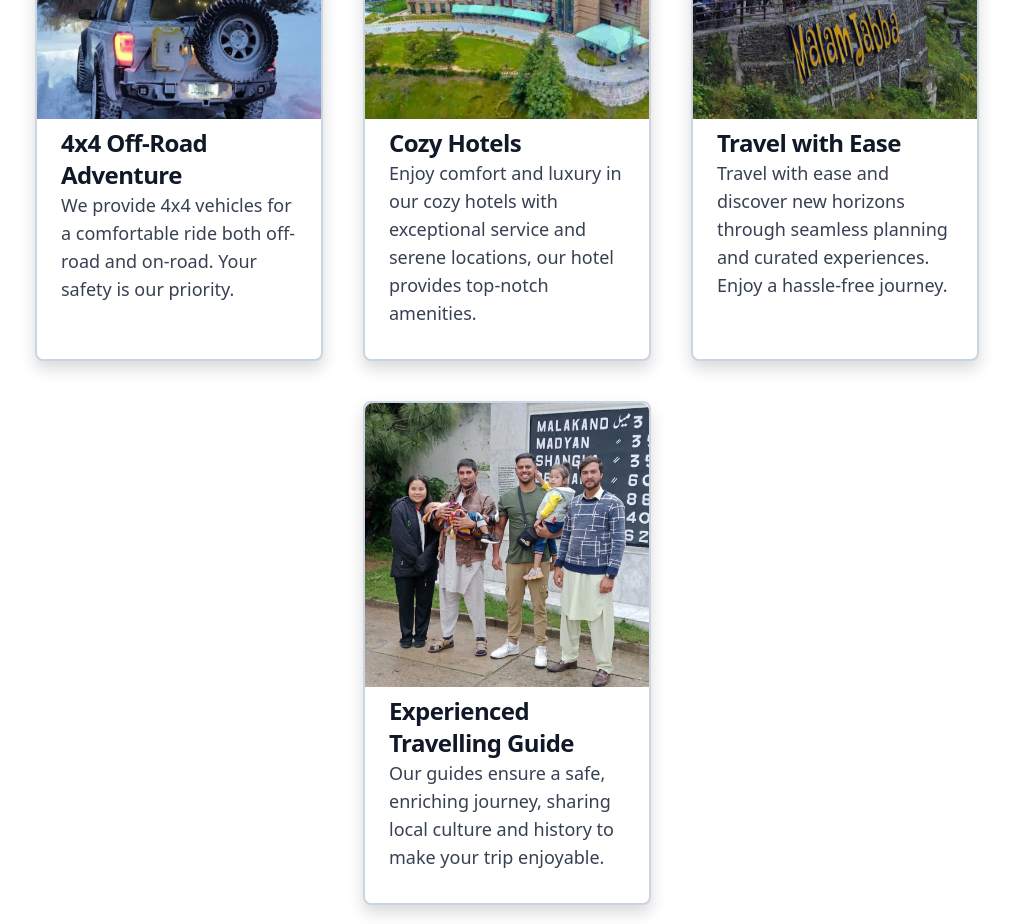
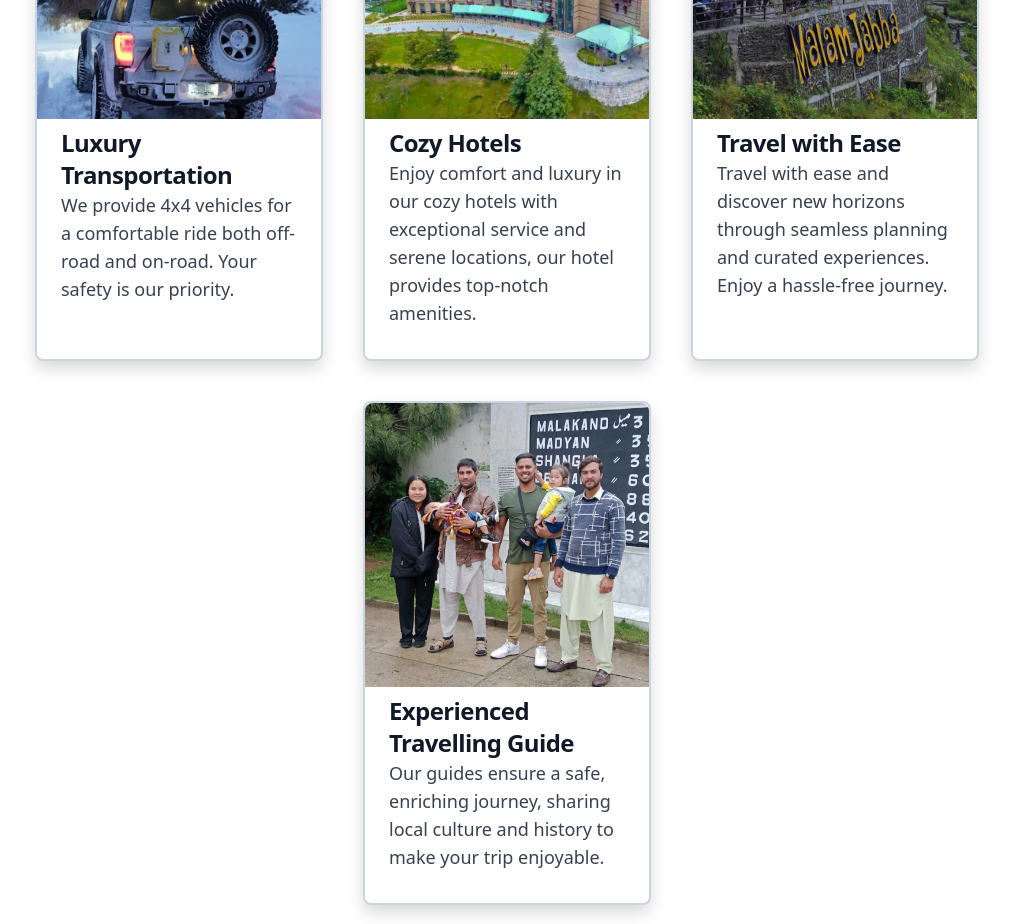
Before and after one commit to Kaleem362/SwatValley, a React (Vite) app: page / in a window 1280 px wide. Shown: the part 1520-2444 px from the top of the page, without its empty margins (133-1146 px from the left). Built offline with nearby package versions, Linux system fonts and the light colour scheme.

Commit message:
changed the 4x4 to luxury transportation

```diff
--- a/src/Components/Services.jsx
+++ b/src/Components/Services.jsx
@@ -30,7 +30,7 @@ const Services = () => {
 
           <div className="px-4 py-2 ">
             <h5 className="text-lg font-bold tracking-tight text-gray-900 sm:text-xl md:text-2xl">
-              4x4 Off-Road Adventure
+              Luxury Transportation
             </h5>
 
             <p className="mb-4 text-sm font-normal text-gray-700 sm:text-base md:text-lg">
```
